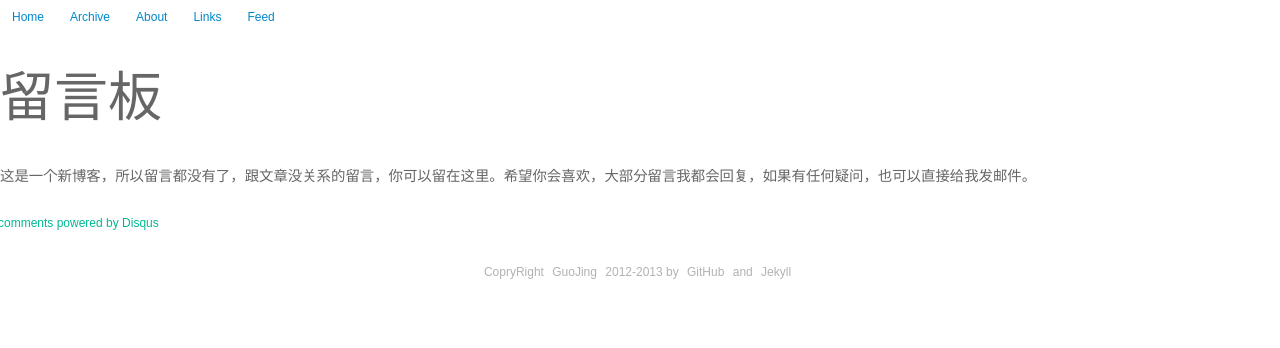
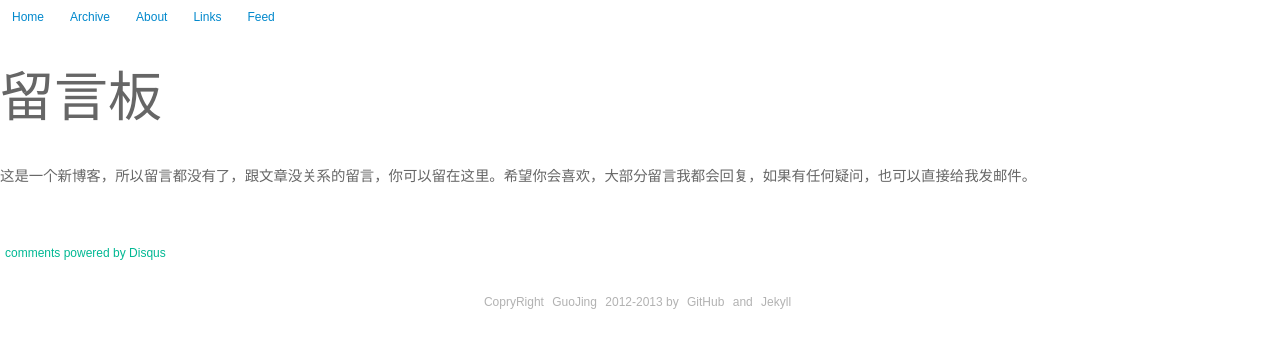
Before and after one commit to zwitzwit/guojing.github.com, a Jekyll site: the page built from guestbook.html, in a window 1280 px wide. Shown: the top 348 px of the page. Built offline with Jekyll 4.4.1, drawn with Linux system fonts in a browser that asks for light colours; Markdown is read by kramdown in place of the engine named in the settings; comment, search, counter and statistics services are not loaded.

Commit message:
change style

```diff
--- a/style/style.css
+++ b/style/style.css
@@ -62,7 +62,7 @@ a:link{text-decoration:none;}
 
 .content strong {color:black;}
 
-.comments {margin-bottom:30px;margin-left:-7px}
+.comments {margin-bottom:30px; margin-top: 50px}
 .comments .comment {font-size: 1.2em;}
 
 .archive, .content{list-style: none; padding: 0px}
```
